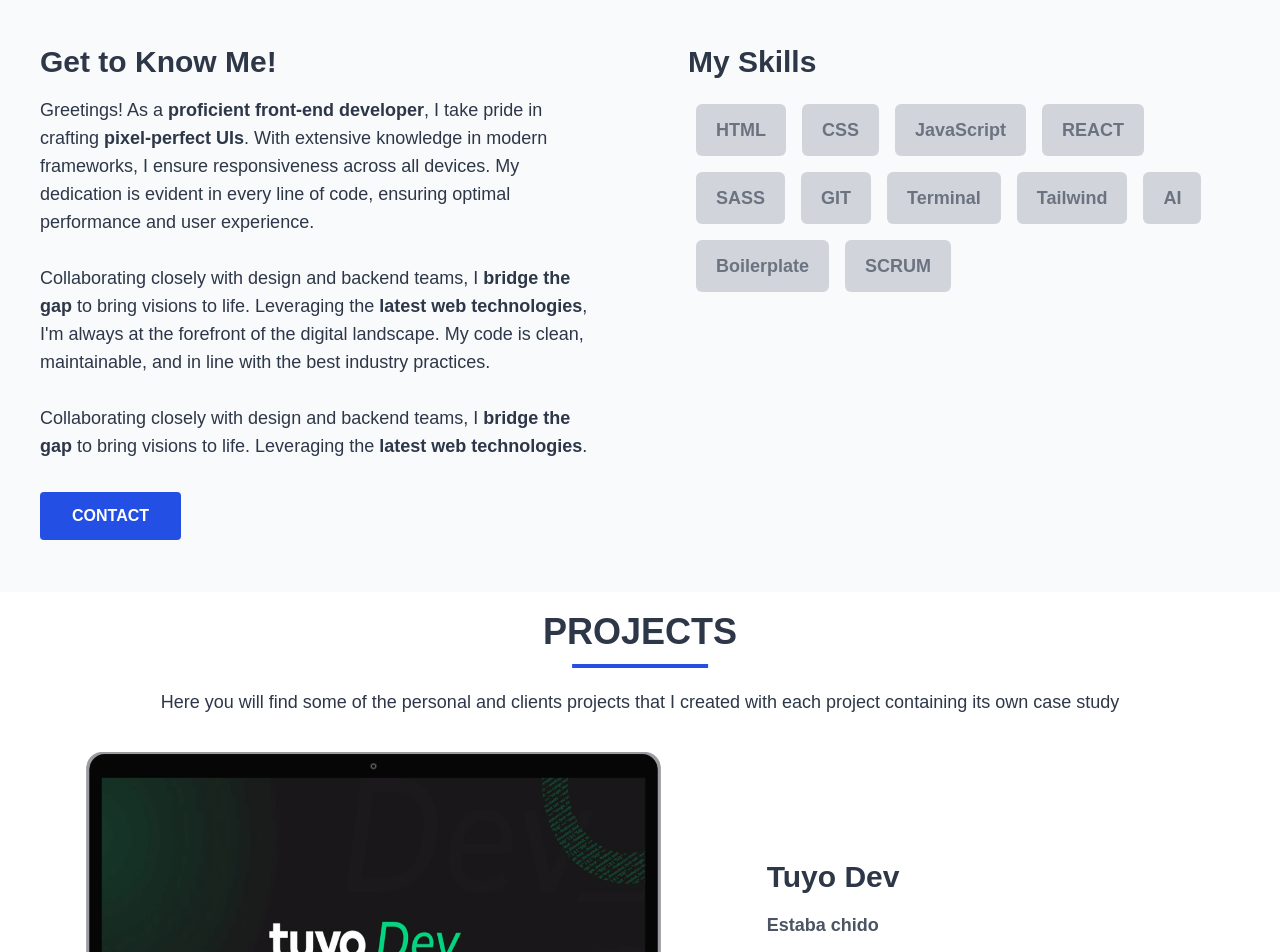
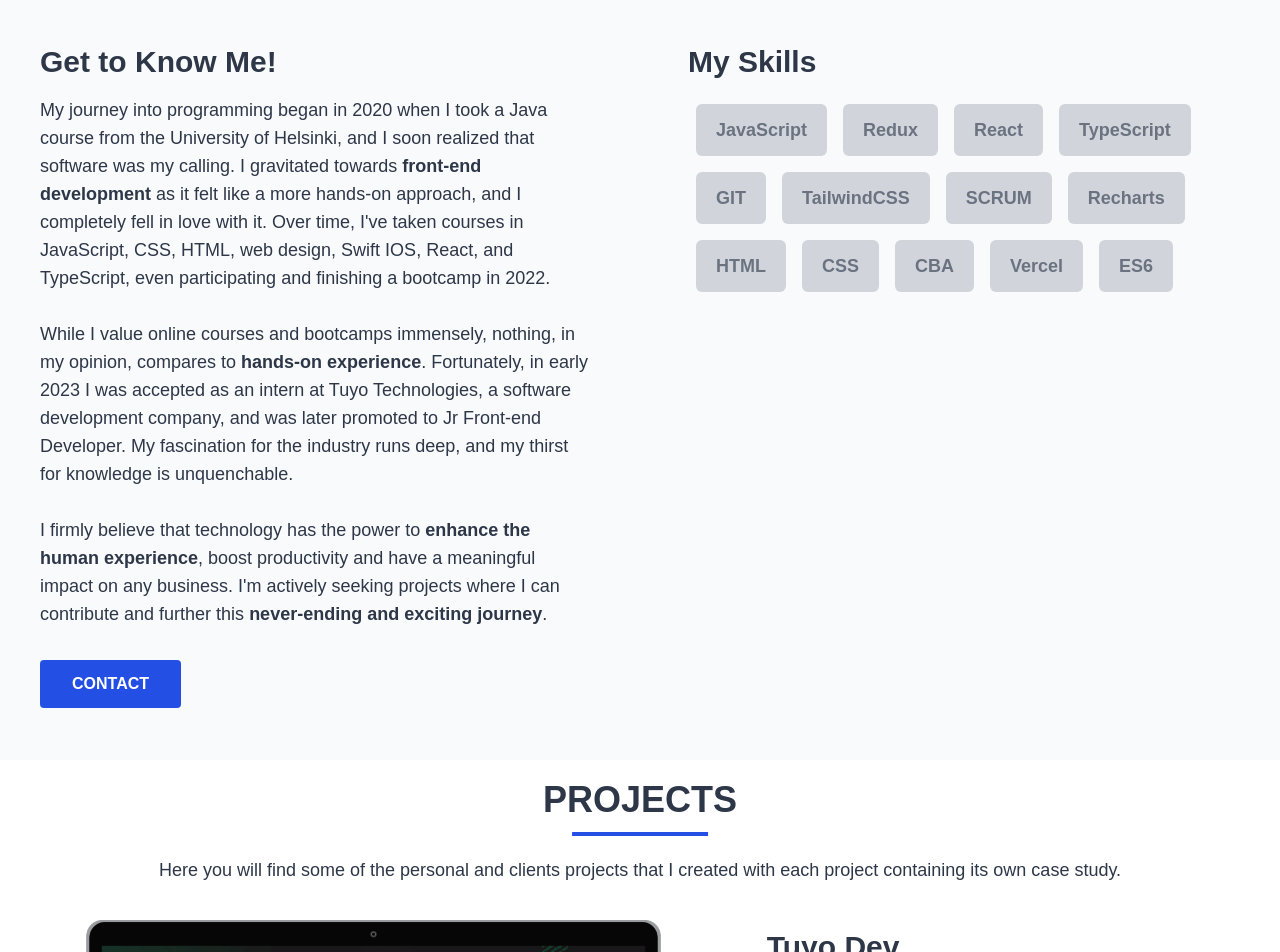
Before and after one commit to SantamariaCodes/basic-portfolio-website, a React (Create React App) app: page / in a window 1280 px wide. Shown: the part 920-1872 px from the top of the page. Built offline with nearby package versions, Linux system fonts and the light colour scheme.

Commit message:
feat(content): update home, about, and project descriptions

```diff
--- a/src/components/Home.tsx
+++ b/src/components/Home.tsx
@@ -29,7 +29,7 @@ const Home: React.ForwardRefRenderFunction<HTMLDivElement, HomeProps> = (
     >
       <div className="absolute inset-0 bg-white bg-opacity-10"></div> {/* This div creates the whitened overlay effect */}
 
-      <div className=" flex flex-col items-center gap-4 p-5 pt-8 sm:p-5 lg:pt-20 max-w-4xl z-10">
+      <div className=" flex flex-col items-center gap-4 p-5  sm:p-5 lg:pt-20 max-w-4xl z-10">
         <h1 className="420px:text-xl sm:text-3xl md:text-4xl lg:text-5xl text-center relative md:mb-4 font-extrabold">
           {t("title")}
         </h1>
--- a/src/components/aboutConstants.ts
+++ b/src/components/aboutConstants.ts
@@ -1,13 +1,15 @@
 export const skillsList: string[] = [
-    "HTML",
-    "CSS",
-    "JavaScript",
-    "REACT",
-    "SASS",
-    "GIT",
-    "Terminal",
-    "Tailwind",
-    "AI",
-    "Boilerplate",
-    "SCRUM",
- ];
+  "JavaScript",
+  "Redux",
+  "React",
+  "TypeScript",
+  "GIT",
+  "TailwindCSS",
+  "SCRUM",
+  "Recharts",
+  "HTML",
+  "CSS",
+  "CBA",
+  "Vercel",
+  "ES6"
+];
--- a/src/locales/en/about.json
+++ b/src/locales/en/about.json
@@ -1,7 +1,7 @@
 {
   "title": "ABOUT ME",
   "introductionHeader": "Get to Know Me!",
-  "introduction": "Greetings! As a <strong>proficient front-end developer</strong>, I take pride in crafting <strong>pixel-perfect UIs</strong>. With extensive knowledge in modern frameworks, I ensure responsiveness across all devices. My dedication is evident in every line of code, ensuring optimal performance and user experience.<br/><br/>Collaborating closely with design and backend teams, I <strong>bridge the gap</strong> to bring visions to life. Leveraging the <strong>latest web technologies</strong>, I'm always at the forefront of the digital landscape. My code is clean, maintainable, and in line with the best industry practices.<br/><br/>Collaborating closely with design and backend teams, I <strong>bridge the gap</strong> to bring visions to life. Leveraging the <strong>latest web technologies</strong>.",
+  "introduction": "My journey into programming began in 2020 when I took a Java course from the University of Helsinki, and I soon realized that software was my calling. I gravitated towards <strong>front-end development</strong> as it felt like a more hands-on approach, and I completely fell in love with it. Over time, I've taken courses in JavaScript, CSS, HTML, web design, Swift IOS, React, and TypeScript, even participating and finishing a bootcamp in 2022.<br/><br/>While I value online courses and bootcamps immensely, nothing, in my opinion, compares to <strong>hands-on experience</strong>. Fortunately, in early 2023 I was accepted as an intern at Tuyo Technologies, a software development company, and was later promoted to Jr Front-end Developer. My fascination for the industry runs deep, and my thirst for knowledge is unquenchable.<br/><br/>I firmly believe that technology has the power to <strong>enhance the human experience</strong>, boost productivity and have a meaningful impact on any business. I'm actively seeking projects where I can contribute and further this <strong>never-ending and exciting journey</strong>.",
   "contactButton": "CONTACT",
   "skillsHeader": "My Skills"
 }
--- a/src/locales/en/home.json
+++ b/src/locales/en/home.json
@@ -1,4 +1,4 @@
 {
   "title": "HEY, I'M DIEGO SANTAMARIA",
-  "description": "A Frontend-focused Web Developer building the Frontend of Websites and Web Applications that leads to the success of the overall product."
+  "description": "A passionate Jr. Front-end Developer who embarked on a coding journey in 2020. I craft intuitive web interfaces, with a firm belief in technology's power to enhance human experiences."
 }
--- a/src/locales/en/projects.json
+++ b/src/locales/en/projects.json
@@ -1,10 +1,14 @@
 {
   "title": "PROJECTS",
-  "introductionHeader": "Here you will find some of the personal and clients projects that I created with each project containing its own case study",
+  "introductionHeader": "Here you will find some of the personal and clients projects that I created with each project containing its own case study.",
   "projectOneTitle": " Tuyo Dev",
-  "ProjectOneDescription": "Estaba chido",
+  "ProjectOneDescription": "Crafted with React, TypeScript, and TailwindCSS, this dynamic landing page serves as a comprehensive introduction to the company's diverse services. The site features an interactive carousel showcasing key offerings, smooth scroll functionality for optimal navigation, and a user-friendly contact form for direct inquiries, ensuring both clarity and a top-tier browsing experience.",
   "ProjectOneWebsiteUrl": "https://tuyo.dev",
   "ProjectImageURl": "/resources/img/tuyoDev.png",
+  "projectTwoitle": " Tuyo Dev",
+  "ProjectTwoDescription": "Developed using Redux for state management and seamless API consumption, this sophisticated company dashboard provides real-time insights into business metrics. The intuitive interface visualizes crucial data points, ensuring stakeholders have quick access to vital information, while backend integration allows for up-to-date reporting, making decision-making efficient and data-driven.",
+  "ProjectTwoWebsiteUrl": "https://tuyo.dev",
+  "ProjectTwoImageURl": "/resources/img/tuyoDev.png",
   "nonWorkingArray": [
     { "projectOneTitle": " Tuyo Dev NEW TITLE" },
     { "ProjectOneDescription": "Estaba chido" },
```
